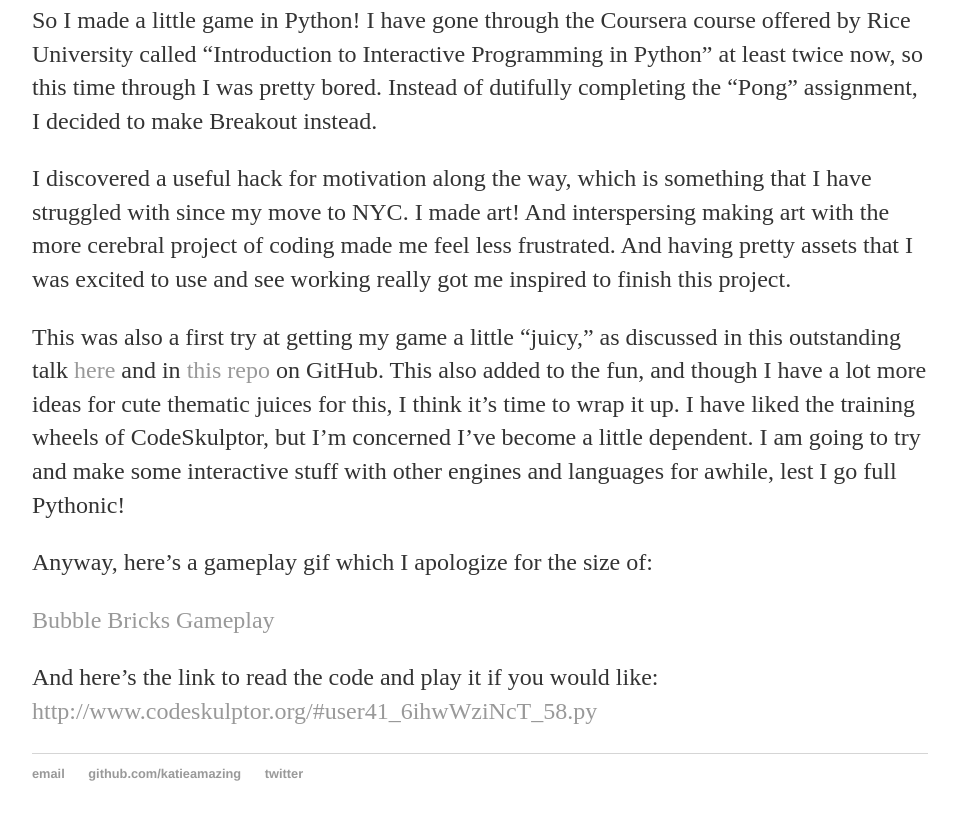
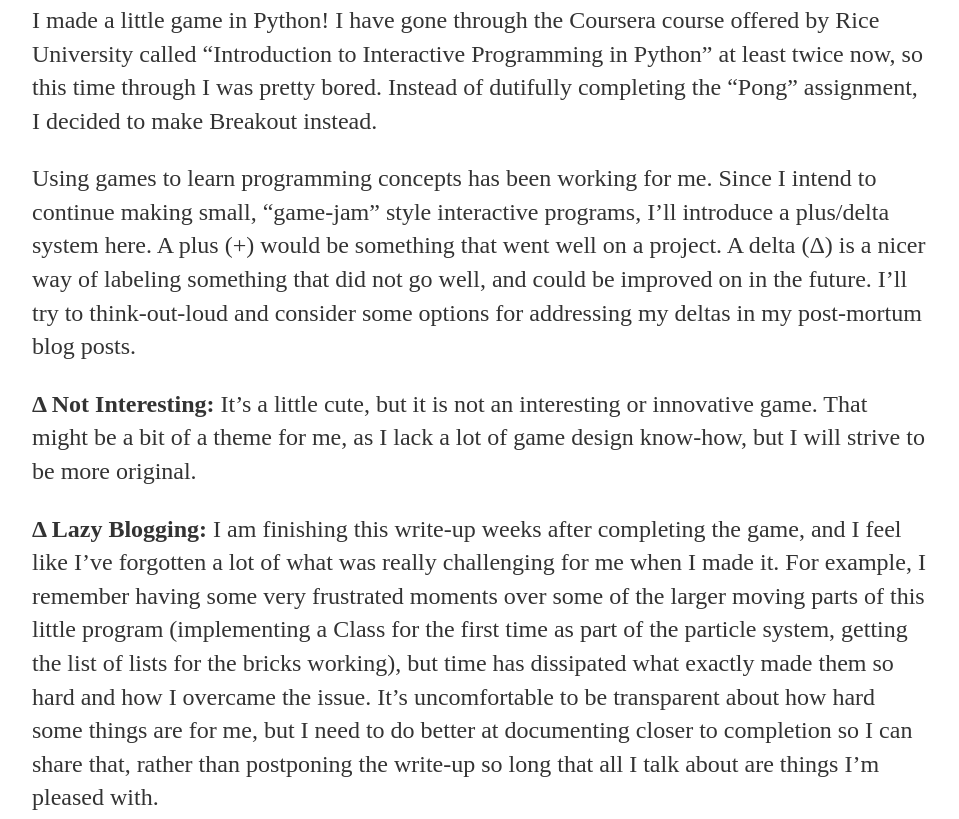
Before and after one commit to katieamazing/katieamazing.github.io, a Jekyll site: the page built from _posts/2016-05-19-breakout-in-python.md, in a window 1280 px wide and 1400 px high, scrolled down 274 px. Shown: the part 253-1072 px from the top of the window, without its empty margins (160-1119 px from the left). Built offline with Jekyll 4.4.1, drawn with Linux system fonts in a browser that asks for light colours; some of the changed text lies outside the part shown; grey boxes are pictures that could not be loaded.

Commit message:
Update 2016-05-19-breakout-in-python.md

```diff
--- a/_posts/2016-05-19-breakout-in-python.md
+++ b/_posts/2016-05-19-breakout-in-python.md
@@ -6,14 +6,26 @@
 
 ![Bubble Bricks](https://raw.githubusercontent.com/katieamazing/breakout/master/writeup/bb_1467260308.55.jpg)
 
-So I made a little game in Python! I have gone through the Coursera course offered by Rice University called "Introduction to Interactive Programming in Python" at least twice now, so this time through I was pretty bored. Instead of dutifully completing the "Pong" assignment, I decided to make Breakout instead.
+I made a little game in Python! I have gone through the Coursera course offered by Rice University called "Introduction to Interactive Programming in Python" at least twice now, so this time through I was pretty bored. Instead of dutifully completing the "Pong" assignment, I decided to make Breakout instead.
 
-I discovered a useful hack for motivation along the way, which is something that I have struggled with since my move to NYC. I made art! And interspersing making art with the more cerebral project of coding made me feel less frustrated. And having pretty assets that I was excited to use and see working really got me inspired to finish this project.
+Using games to learn programming concepts has been working for me. Since I intend to continue making small, "game-jam" style interactive programs, I'll introduce a plus/delta system here. A plus (+) would be something that went well on a project. A delta (Δ) is a nicer way of labeling something that did not go well, and could be improved on in the future. I'll try to think-out-loud and consider some options for addressing my deltas in my post-mortum blog posts.
 
-This was also a first try at getting my game a little "juicy," as discussed in this outstanding talk [here](https://www.youtube.com/watch?v=Fy0aCDmgnxg) and in [this repo](https://github.com/grapefrukt/juicy-breakout) on GitHub. This also added to the fun, and though I have a lot more ideas for cute thematic juices for this, I think it's time to wrap it up. I have liked the training wheels of CodeSkulptor, but I'm concerned I've become a little dependent. I am going to try and make some interactive stuff with other engines and languages for awhile, lest I go full Pythonic!
+**Δ Not Interesting:** It's a little cute, but it is not an interesting or innovative game. That might be a bit of a theme for me, as I lack a lot of game design know-how, but I will strive to be more original.
+
+**Δ Lazy Blogging:** I am finishing this write-up weeks after completing the game, and I feel like I've forgotten a lot of what was really challenging for me when I made it. For example, I remember having some very frustrated moments over some of the larger moving parts of this little program (implementing a Class for the first time as part of the particle system, getting the list of lists for the bricks working), but time has dissipated what exactly made them so hard and how I overcame the issue. It's uncomfortable to be transparent about how hard some things are for me, but I need to do better at documenting closer to completion so I can share that, rather than postponing the write-up so long that all I talk about are things I'm pleased with.
+
+![Bubble Bricks Sprites](https://github.com/katieamazing/breakout/master/writeup/breakout_sprites.png)
+
+**+\ Motivation Hacking:** I discovered a useful hack for motivation along the way, which is something that I have struggled with since my move to NYC. I made art! And interspersing making art with the more cerebral project of coding made me feel less frustrated. And having pretty assets that I was excited to use and see working really got me inspired to finish this project. I also did pretty well at setting small incremental goals that were fairly easy to accomplish. With just a few minutes a day to reach a tiny goal (like drawing a ball, or drawing one brick), I never felt chained to a bunch of broken code or frustrated by a lack of progress.
+
+**+\ Math Brush-up:** Implementing some very basic math concepts in this game helped me connect the remnants of my math education with game design. Using the pythagorean theorum and using coordinates to draw on a plane are building blocks that it was great to see working so usefully in my game.
+
+**+\ Juicy Inspiration:** This was also a first try at getting my game a little "juicy," as discussed in this outstanding talk [here](https://www.youtube.com/watch?v=Fy0aCDmgnxg) and in [this repo](https://github.com/grapefrukt/juicy-breakout) on GitHub. This also added to the fun, and though I have a lot more ideas for cute thematic juices for this, I think it's time to wrap it up. I have liked the training wheels of CodeSkulptor, but I'm concerned I've become a little dependent. I am going to try and make some interactive stuff with other engines and languages for awhile, lest I go full Pythonic!
+
+
 
 Anyway, here's a gameplay gif which I apologize for the size of:
 
-[Bubble Bricks Gameplay](https://github.com/katieamazing/breakout/blob/master/writeup/gameplay.gif)
+![Bubble Bricks Gameplay](https://github.com/katieamazing/breakout/blob/master/writeup/gameplay.gif)
 
 And here's the link to read the code and play it if you would like: [http://www.codeskulptor.org/#user41_6ihwWziNcT_58.py](http://www.codeskulptor.org/#user41_6ihwWziNcT_58.py)
```
